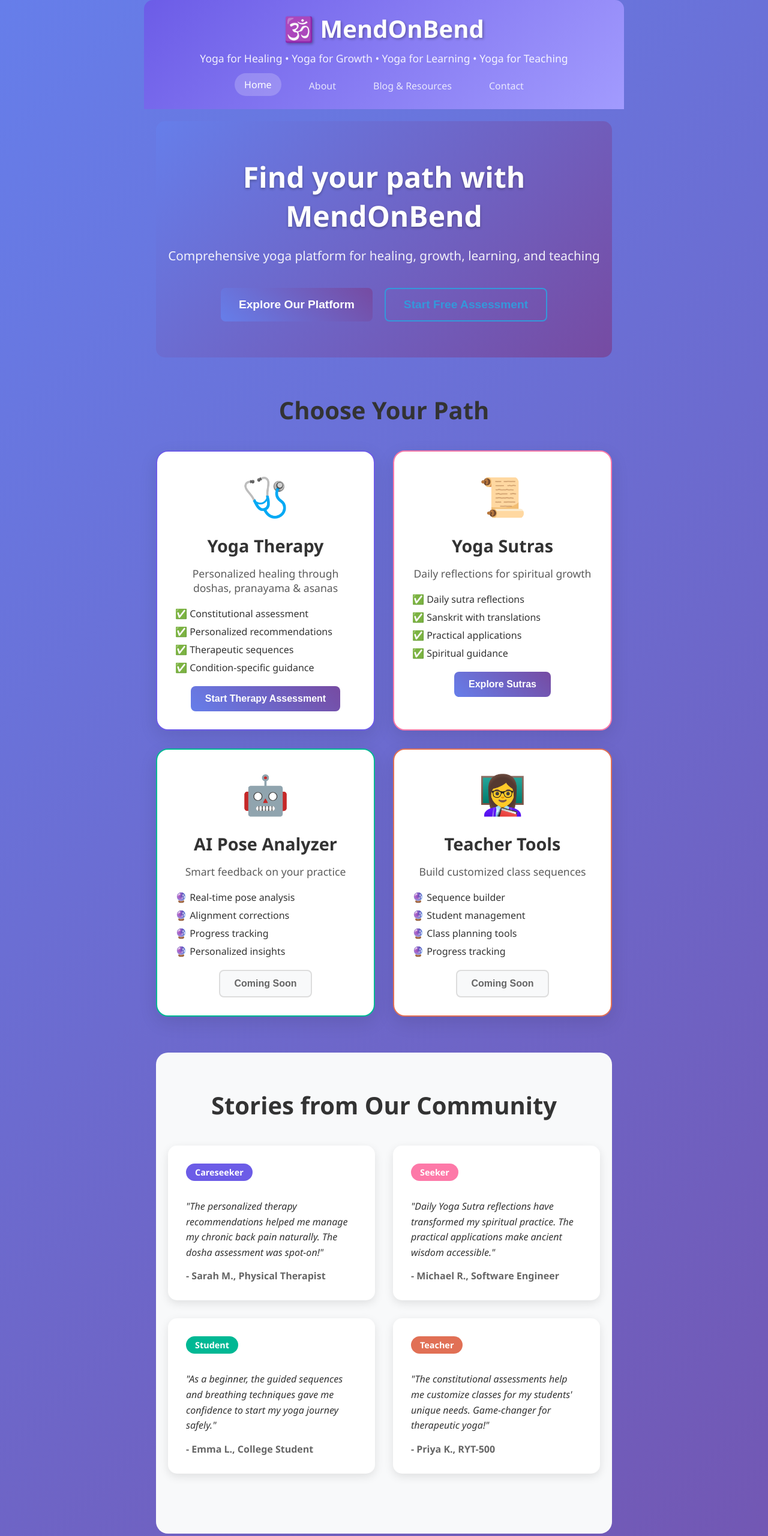
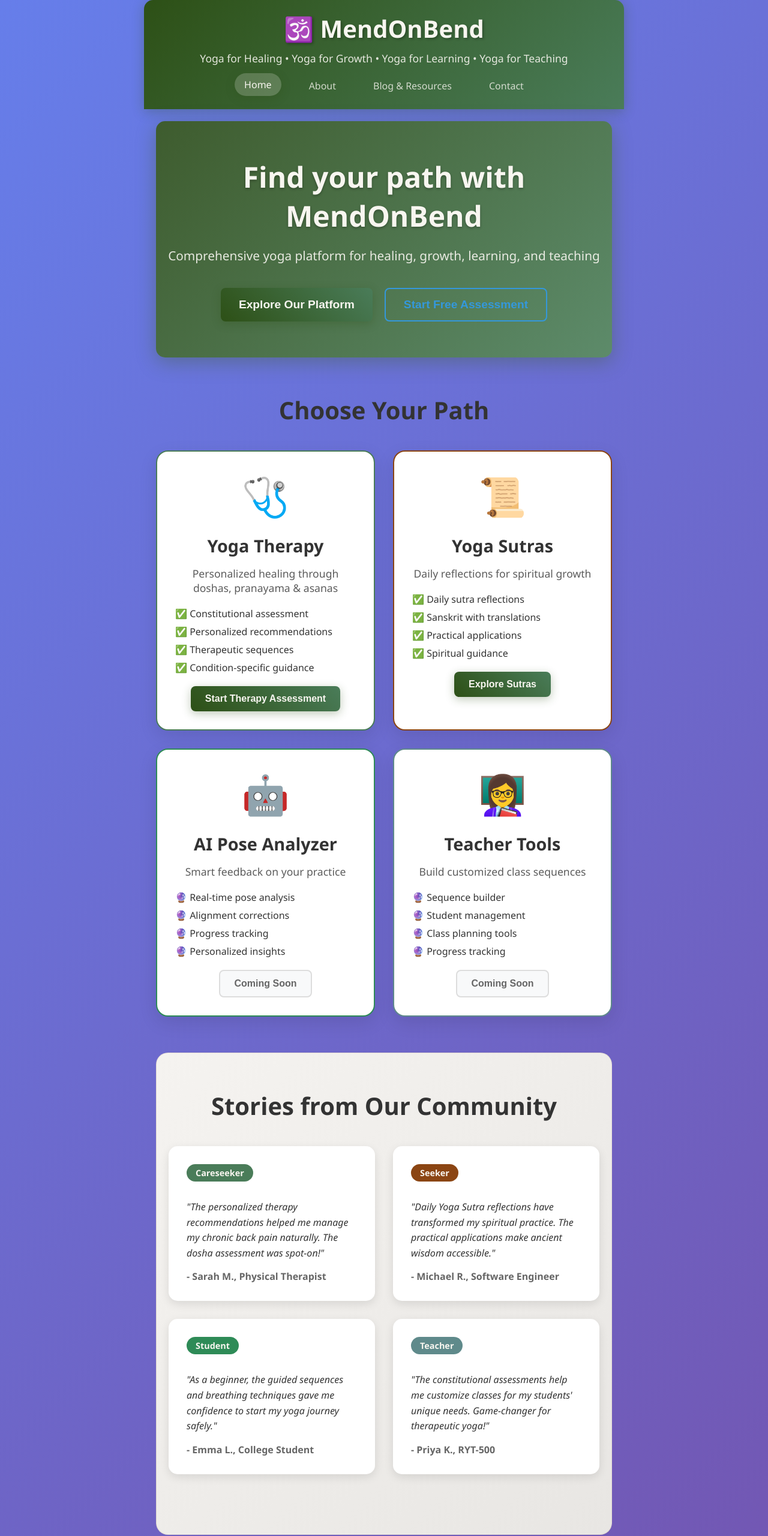
Before and after one commit to ukizhake/myyogatherapy, a website: page index.html in a window 1280 px wide. Shown: the top 2561 px of the page at 60% size. Drawn offline with Linux system fonts and the light colour scheme; no server answers.

Commit message:
Transform to beautiful earthy yoga-inspired design
🌿 Earthy Color Palette:
- Deep forest greens (#2d5016, #4a7c59, #3e5c2e)
- Rich earth browns (#8b4513, #a0522d)
- Calming sea greens (#2e8b57, #3cb371)
- Serene blue-greens (#5f8a8b, #708090)
- Warm off-whites (#f8f6f0) for text

🎨 Design Updates:
- Natural gradient backgrounds throughout
- Earthy product tile hover effects
- Testimonial color coding with nature tones
- Enhanced shadows and depth
- Fixed vercel.json deployment configuration

🚀 Deployment:
- Successfully deployed to Vercel
- Live at: myyogatherapy-197sro0cy-ukizhakes-projects.vercel.app
- Automatic deployment now working

```diff
--- a/styles.css
+++ b/styles.css
@@ -66,8 +66,9 @@ header h1 {
 }
 
 .btn-primary {
-    background: linear-gradient(45deg, #667eea, #764ba2);
-    color: white;
+    background: linear-gradient(45deg, #2d5016, #4a7c59);
+    color: #f8f6f0;
+    box-shadow: 0 4px 15px rgba(45, 80, 22, 0.3);
 }
 
 .btn-secondary {
@@ -1288,11 +1289,12 @@ optgroup[label*="Premium"] {
 .main-header {
     text-align: center;
     margin-bottom: 0;
-    background: linear-gradient(135deg, #6c5ce7 0%, #a29bfe 100%);
-    color: white;
+    background: linear-gradient(135deg, #2d5016 0%, #4a7c59 100%);
+    color: #f8f6f0;
     padding: 20px 0;
     border-radius: 15px 15px 0 0;
     margin: -20px -20px 0 -20px;
+    box-shadow: 0 4px 20px rgba(45, 80, 22, 0.3);
 }
 
 .logo-section h1 {
@@ -1310,12 +1312,13 @@ optgroup[label*="Premium"] {
 
 /* Hero Banner */
 .hero-banner {
-    background: linear-gradient(135deg, #667eea 0%, #764ba2 100%);
-    color: white;
+    background: linear-gradient(135deg, #3e5c2e 0%, #5d8b6a 100%);
+    color: #f8f6f0;
     padding: 60px 20px;
     text-align: center;
     border-radius: 15px;
     margin: 20px 0;
+    box-shadow: 0 8px 32px rgba(62, 92, 46, 0.4);
 }
 
 .hero-title {
@@ -1377,39 +1380,39 @@ optgroup[label*="Premium"] {
 }
 
 .product-tile.therapy {
-    border-color: #6c5ce7;
+    border-color: #4a7c59;
 }
 
 .product-tile.therapy:hover {
-    background: linear-gradient(135deg, #6c5ce7 0%, #a29bfe 100%);
-    color: white;
+    background: linear-gradient(135deg, #2d5016 0%, #4a7c59 100%);
+    color: #f8f6f0;
 }
 
 .product-tile.sutras {
-    border-color: #fd79a8;
+    border-color: #8b4513;
 }
 
 .product-tile.sutras:hover {
-    background: linear-gradient(135deg, #fd79a8 0%, #fdcb6e 100%);
-    color: white;
+    background: linear-gradient(135deg, #8b4513 0%, #a0522d 100%);
+    color: #f8f6f0;
 }
 
 .product-tile.ai-pose {
-    border-color: #00b894;
+    border-color: #2e8b57;
 }
 
 .product-tile.ai-pose:hover {
-    background: linear-gradient(135deg, #00b894 0%, #00cec9 100%);
-    color: white;
+    background: linear-gradient(135deg, #2e8b57 0%, #3cb371 100%);
+    color: #f8f6f0;
 }
 
 .product-tile.teacher-tools {
-    border-color: #e17055;
+    border-color: #5f8a8b;
 }
 
 .product-tile.teacher-tools:hover {
-    background: linear-gradient(135deg, #e17055 0%, #fdcb6e 100%);
-    color: white;
+    background: linear-gradient(135deg, #5f8a8b 0%, #708090 100%);
+    color: #f8f6f0;
 }
 
 .product-icon {
@@ -1443,10 +1446,11 @@ optgroup[label*="Premium"] {
 
 /* Testimonials */
 .testimonials-section {
-    background: #f8f9fa;
+    background: linear-gradient(135deg, #f5f3f0 0%, #e8e6e3 100%);
     padding: 60px 20px;
     border-radius: 20px;
     margin: 60px 0;
+    border: 1px solid rgba(139, 69, 19, 0.1);
 }
 
 .testimonials-grid {
@@ -1474,23 +1478,23 @@ optgroup[label*="Premium"] {
 }
 
 .testimonial.careseeker .testimonial-type {
-    background: #6c5ce7;
-    color: white;
+    background: #4a7c59;
+    color: #f8f6f0;
 }
 
 .testimonial.seeker .testimonial-type {
-    background: #fd79a8;
-    color: white;
+    background: #8b4513;
+    color: #f8f6f0;
 }
 
 .testimonial.student .testimonial-type {
-    background: #00b894;
-    color: white;
+    background: #2e8b57;
+    color: #f8f6f0;
 }
 
 .testimonial.teacher .testimonial-type {
-    background: #e17055;
-    color: white;
+    background: #5f8a8b;
+    color: #f8f6f0;
 }
 
 .testimonial p {
@@ -1631,7 +1635,7 @@ optgroup[label*="Premium"] {
 }
 
 .nav-link {
-    color: white;
+    color: #f8f6f0;
     text-decoration: none;
     padding: 8px 16px;
     border-radius: 20px;
@@ -1643,8 +1647,9 @@ optgroup[label*="Premium"] {
 .nav-link:hover,
 .nav-link.active {
     opacity: 1;
-    background: rgba(255, 255, 255, 0.2);
+    background: rgba(248, 246, 240, 0.2);
     transform: translateY(-2px);
+    box-shadow: 0 4px 15px rgba(45, 80, 22, 0.3);
 }
 
 /* Page Styles */
@@ -1656,12 +1661,13 @@ optgroup[label*="Premium"] {
 
 /* About Page Styles */
 .about-hero {
-    background: linear-gradient(135deg, #667eea 0%, #764ba2 100%);
-    color: white;
+    background: linear-gradient(135deg, #3e5c2e 0%, #5d8b6a 100%);
+    color: #f8f6f0;
     padding: 80px 20px;
     text-align: center;
     border-radius: 20px;
     margin: 20px 0;
+    box-shadow: 0 8px 32px rgba(62, 92, 46, 0.4);
 }
 
 .about-hero h1 {
```
Also changed, not shown: vercel.json, 1 other file.
